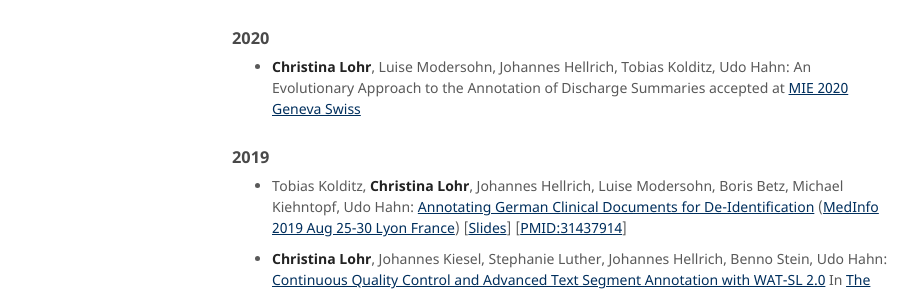
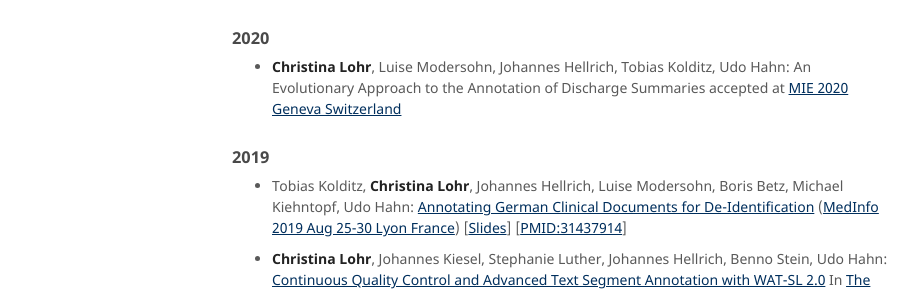
Before and after one commit to JULIELab/JULIELab.github.io, a Jekyll site: the page built from Staff/Lohr/index.md, in a window 1280 px wide. Shown: the part 935-1227 px from the top of the page, without its empty margins (178-1101 px from the left). Built offline with Jekyll 4.4.1, drawn with Linux system fonts in a browser that asks for light colours; our own code applies the rules of GitHub Pages for plain Markdown files.

Commit message:
Update index.md

```diff
--- a/Staff/Lohr/index.md
+++ b/Staff/Lohr/index.md
@@ -31,7 +31,7 @@ layout: staff
 
 ### 2020
 
-* **Christina Lohr**, Luise Modersohn, Johannes Hellrich, Tobias Kolditz, Udo Hahn: An Evolutionary Approach to the Annotation of Discharge Summaries accepted at [MIE 2020 Geneva Swiss](http://mie2020.org)
+* **Christina Lohr**, Luise Modersohn, Johannes Hellrich, Tobias Kolditz, Udo Hahn: An Evolutionary Approach to the Annotation of Discharge Summaries accepted at [MIE 2020 Geneva Switzerland](http://mie2020.org)
 
 ### 2019
 
```
